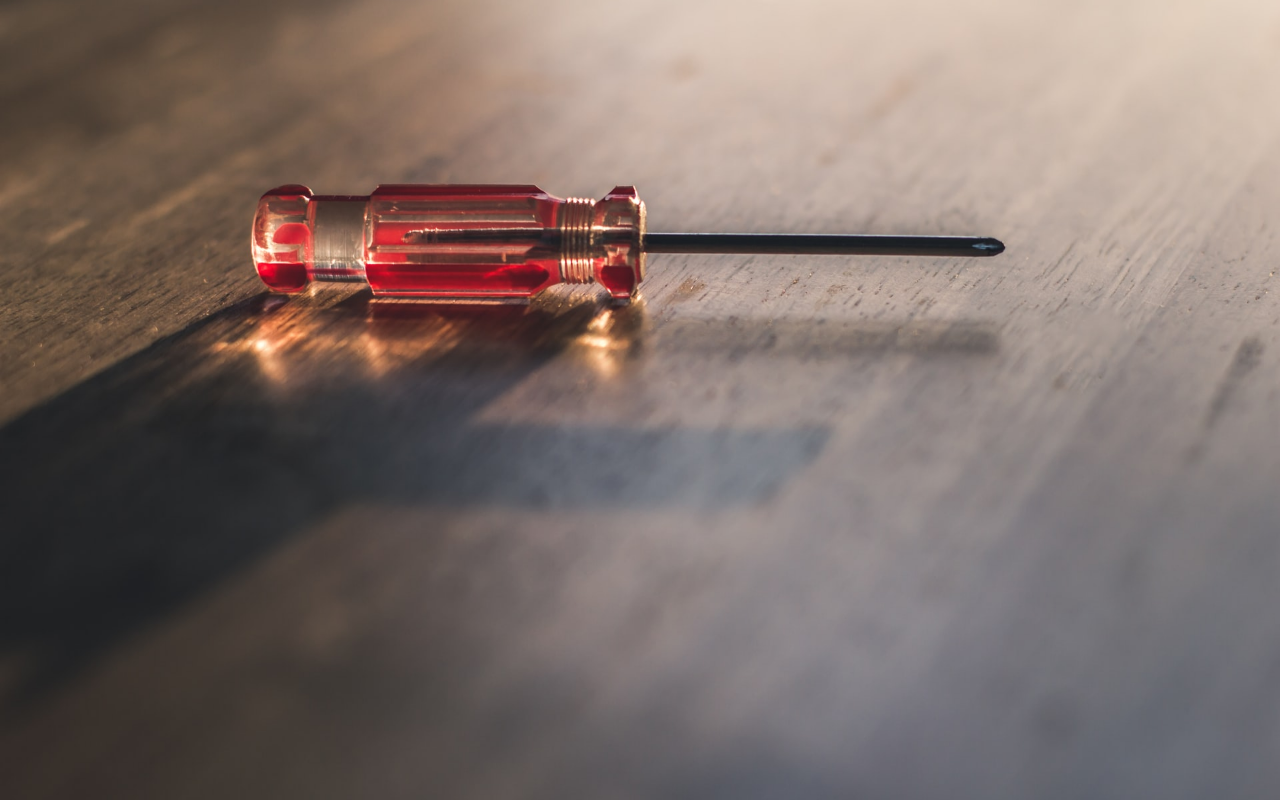
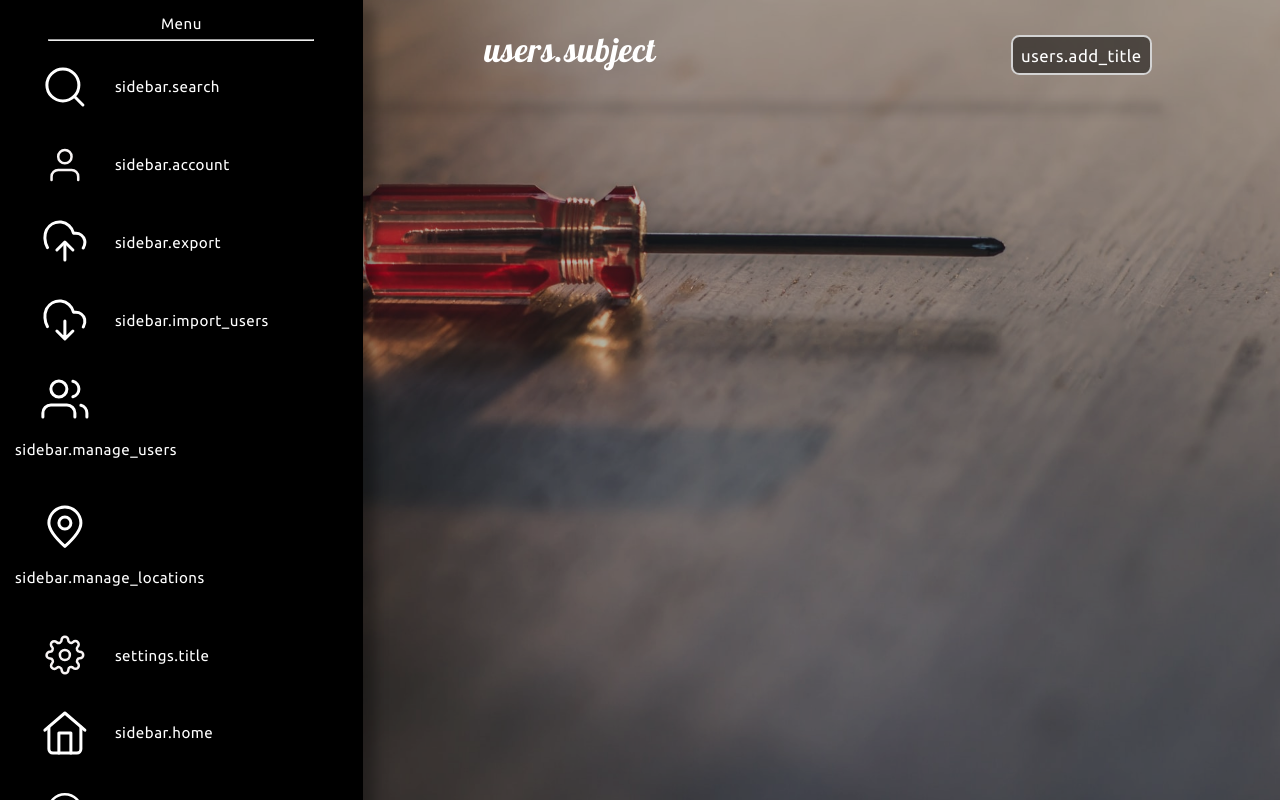
Before and after one commit to belgianGeek/open-planner, a Vue app: page /users in a window 1280 px wide. Before the commit this address had no page. Built offline with nearby package versions, Linux system fonts and the light colour scheme.

Commit message:
Add management menus views

```diff
--- a/src/components/sidebar.vue
+++ b/src/components/sidebar.vue
@@ -79,6 +79,7 @@ export default {
       <p class="menu__item__legend hide">{{ $t('sidebar.import_users') }}</p>
     </span>
     <span class="menu__item usersLink flex">
+      <router-link to="/users">
       <svg class="menu__item__icon shown" xmlns="http://www.w3.org/2000/svg" width="48" height="48" viewBox="0 0 24 24" fill="none" stroke="#ffffff" stroke-width="1.5" stroke-linecap="round" stroke-linejoin="round">
         <path d="M17 21v-2a4 4 0 0 0-4-4H5a4 4 0 0 0-4 4v2"></path>
         <circle cx="9" cy="7" r="4"></circle>
@@ -92,8 +93,10 @@ export default {
         <path d="M16 3.13a4 4 0 0 1 0 7.75"></path>
       </svg>
       <p class="menu__item__legend hide">{{ $t('sidebar.manage_users') }}</p>
+      </router-link>
     </span>
     <span class="menu__item locationsLink flex">
+      <router-link to="/locations">
       <svg class="menu__item__icon shown" xmlns="http://www.w3.org/2000/svg" width="48" height="48" viewBox="0 0 24 24" fill="none" stroke="#ffffff" stroke-width="1.5" stroke-linecap="round" stroke-linejoin="round">
         <circle cx="12" cy="10" r="3" />
         <path d="M12 21.7C17.3 17 20 13 20 10a8 8 0 1 0-16 0c0 3 2.7 6.9 8 11.7z" />
@@ -103,6 +106,7 @@ export default {
         <path d="M12 21.7C17.3 17 20 13 20 10a8 8 0 1 0-16 0c0 3 2.7 6.9 8 11.7z" />
       </svg>
       <p class="menu__item__legend hide">{{ $t('sidebar.manage_locations') }}</p>
+      </router-link>
     </span>
     <span class="menu__item settingsLink flex">
       <svg class="menu__item__icon shown" xmlns="http://www.w3.org/2000/svg" width="40" height="40" viewBox="0 0 24 24" fill="none" stroke="#f8f4f4" stroke-width="1.5" stroke-linecap="round" stroke-linejoin="round">
--- a/src/router/index.js
+++ b/src/router/index.js
@@ -18,6 +18,12 @@ const routes = [
     component: () => import(/* webpackChunkName: "about" */ '../views/About.vue')
   },
   {
+    path: '/locations',
+    name: 'locations.manage',
+    component: () => import('../views/LocationsManagement.vue'),
+    props: true
+  },
+  {
     path: '/login',
     name: 'Login',
     component: Login
@@ -26,6 +32,12 @@ const routes = [
     path: '/new-request',
     name: 'home.new_request',
     component: RequestVue
+  },
+  {
+    path: '/users',
+    name: 'users.manage',
+    component: () => import('../views/UsersManagement.vue'),
+    props: true
   }
 ]
 
--- /dev/null
+++ b/src/views/LocationsManagement.vue
@@ -0,0 +1,69 @@
+<script>
+import Header from '@/components/header.vue';
+import Notification from '@/components/notification';
+
+export default {
+  name: 'LocationsManagement',
+  components: {
+    Header,
+    Notification
+  },
+  data() {
+    return {}
+  },
+  methods: {}
+}
+</script>
+
+<template>
+<div class="backgroundColor"></div>
+<Header />
+<Notification />
+<section class="flex locations">
+  <span class="flex locations__header">
+    <h2 class="title locations__header__title">{{ $t('locations.subject') }}</h2>
+    <button class="btn home-btn locations__header__addBtn" type="button">{{ $t('locations.add_title') }}</button>
+  </span>
+  <span class="locations__container"></span>
+</section>
+</template>
+
+<style lang="scss">
+.locations {
+    flex-direction: column;
+    width: 100%;
+    height: 80%;
+    align-items: center;
+
+    &__header {
+        width: 80%;
+        align-items: baseline;
+
+        &__addBtn {
+            margin: 0;
+            height: max-content;
+        }
+
+        &__title {
+            font-family: 'Lobster Two', cursive;
+            font-size: 2em;
+            text-align: center;
+            flex: 1;
+        }
+    }
+
+    &__container {
+        width: 60%;
+        height: 80%;
+        justify-content: flex-start;
+        overflow: auto;
+        @include box-shadow;
+        @include tabContainer(80%);
+
+        &__row__item--email {
+            overflow: hidden;
+            text-overflow: ellipsis;
+        }
+    }
+}
+</style>
--- /dev/null
+++ b/src/views/UsersManagement.vue
@@ -0,0 +1,69 @@
+<script>
+import Header from '@/components/header.vue';
+import Notification from '@/components/notification';
+
+export default {
+  name: 'UsersManagement',
+  components: {
+    Header,
+    Notification
+  },
+  data() {
+    return {}
+  },
+  methods: {}
+}
+</script>
+
+<template>
+<div class="backgroundColor"></div>
+<Header />
+<Notification />
+<section class="flex users">
+  <span class="flex users__header">
+    <h2 class="title users__header__title">{{ $t('users.subject') }}</h2>
+    <button class="btn home-btn users__header__addBtn" type="button">{{ $t('users.add_title') }}</button>
+  </span>
+  <span class="users__container"></span>
+</section>
+</template>
+
+<style lang="scss">
+.users {
+    flex-direction: column;
+    width: 100%;
+    height: 80%;
+    align-items: center;
+
+    &__header {
+        width: 80%;
+        align-items: baseline;
+
+        &__addBtn {
+            margin: 0;
+            height: max-content;
+        }
+
+        &__title {
+            font-family: 'Lobster Two', cursive;
+            font-size: 2em;
+            text-align: center;
+            flex: 1;
+        }
+    }
+
+    &__container {
+        width: 60%;
+        height: 80%;
+        justify-content: flex-start;
+        overflow: auto;
+        @include box-shadow;
+        @include tabContainer(80%);
+
+        &__row__item--email {
+            overflow: hidden;
+            text-overflow: ellipsis;
+        }
+    }
+}
+</style>
```
